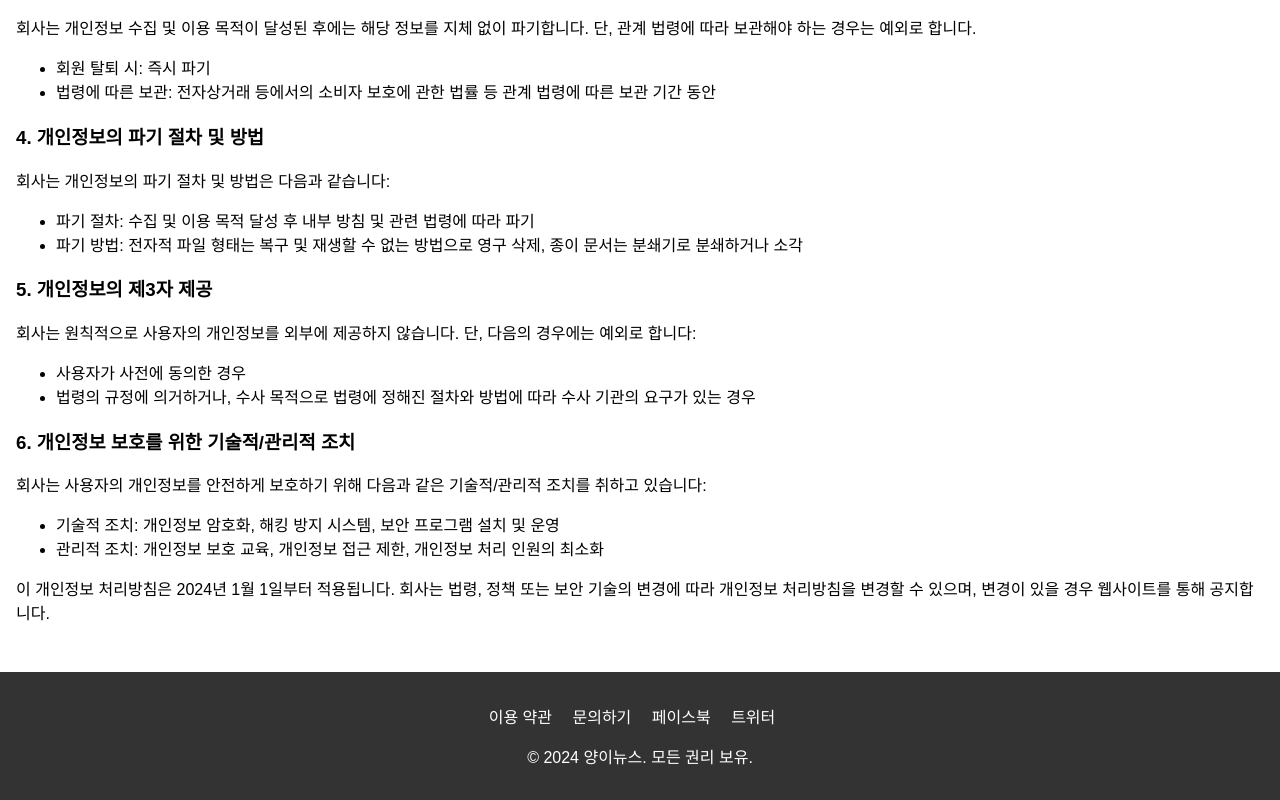
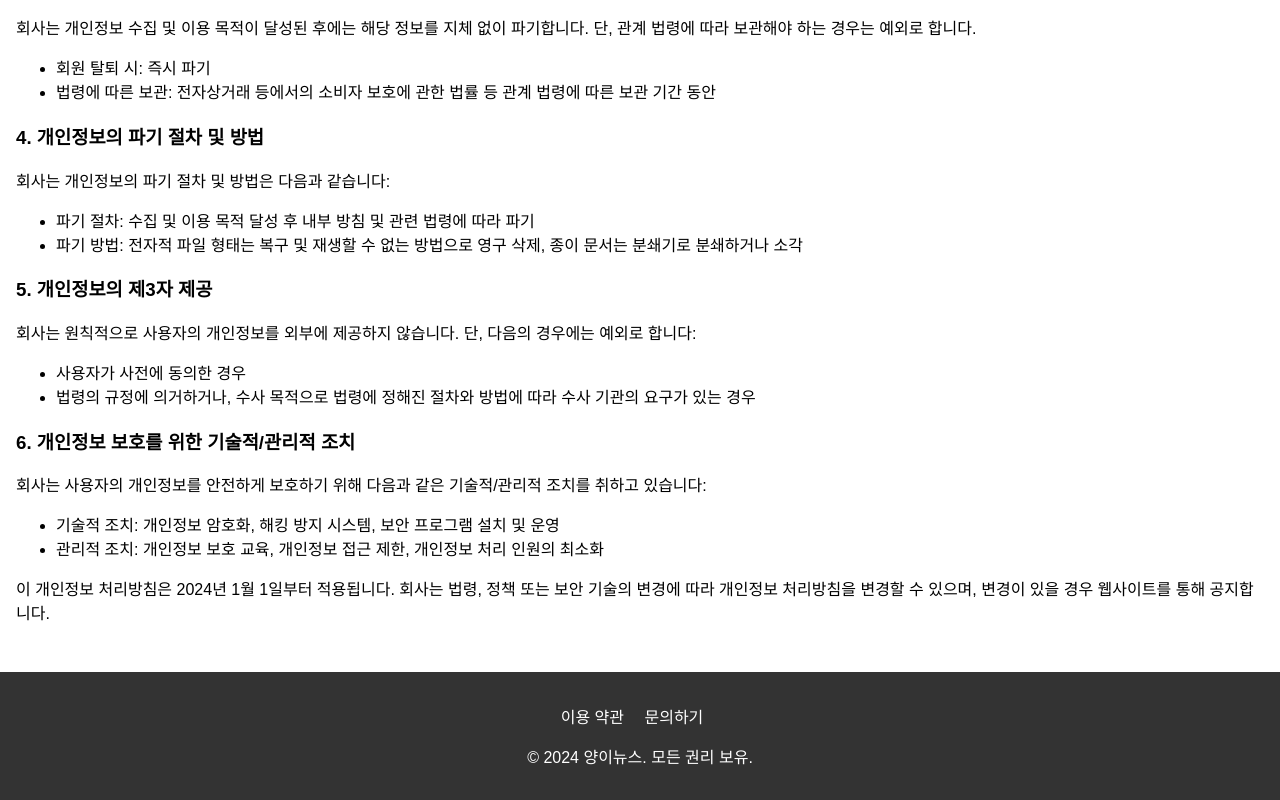
Before and after one commit to yangenew/yangenew.github.io, a plain HTML site: page privacy-policy.html in a window 1280 px wide. Shown: the part 723-1523 px from the top of the page. Drawn offline with Linux system fonts and the light colour scheme.

Commit message:
Update privacy-policy.html

```diff
--- a/privacy-policy.html
+++ b/privacy-policy.html
@@ -76,8 +76,6 @@
     <ul>
         <li><a href="index.html#terms-of-service">이용 약관</a></li>
         <li><a href="index.html#contact">문의하기</a></li>
-        <li><a href="https://facebook.com/yangi-news" target="_blank">페이스북</a></li>
-        <li><a href="https://twitter.com/yangi-news" target="_blank">트위터</a></li>
     </ul>
     <p>&copy; 2024 양이뉴스. 모든 권리 보유.</p>
 </footer>
```
